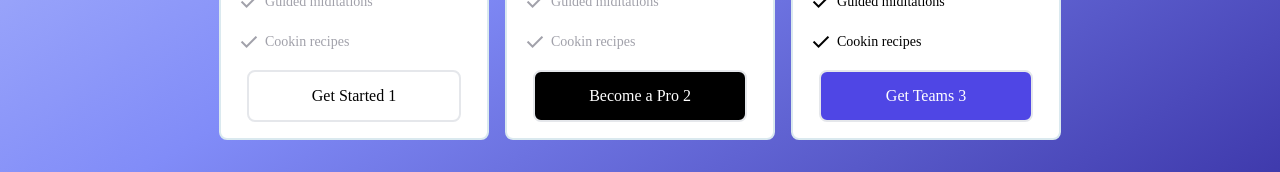
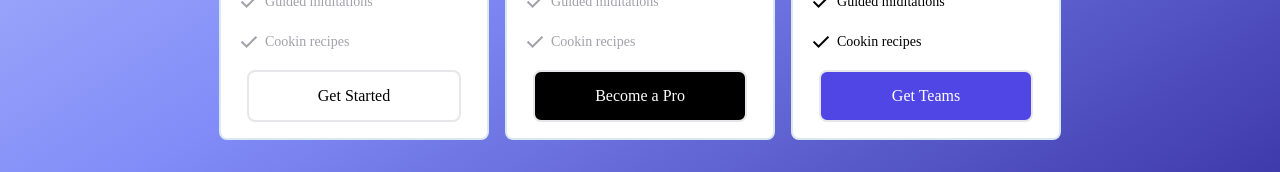
Before and after one commit to JordiNodeJS/challenge_jump2digital2022, a React (Vite) app: page / in a window 1280 px wide. Shown: the part 540-712 px from the top of the page. Built offline with nearby package versions, Linux system fonts and the light colour scheme.

Commit message:
finished

```diff
--- a/src/components/card/atoms/Button.jsx
+++ b/src/components/card/atoms/Button.jsx
@@ -22,7 +22,7 @@ const Button = ({ buttonText = '', card, type = 'button' }) => {
         type={type}
         className={`${colors} w-11/12 py-3 px-4 rounded-lg border-2`}
       >
-        {buttonText} {card}
+        {buttonText}
       </button>
     </div>
   )
```
Also changed, not shown: 1 other file (tests, documents, lock files or other folders).
